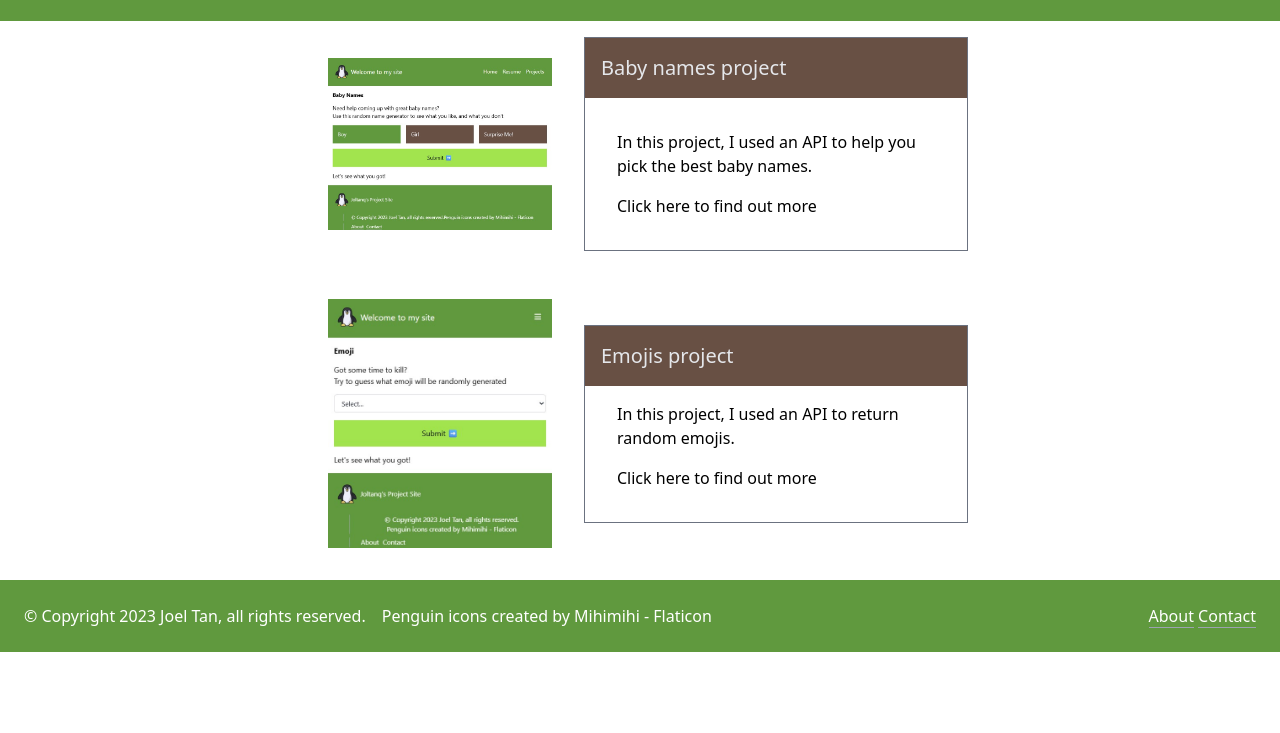
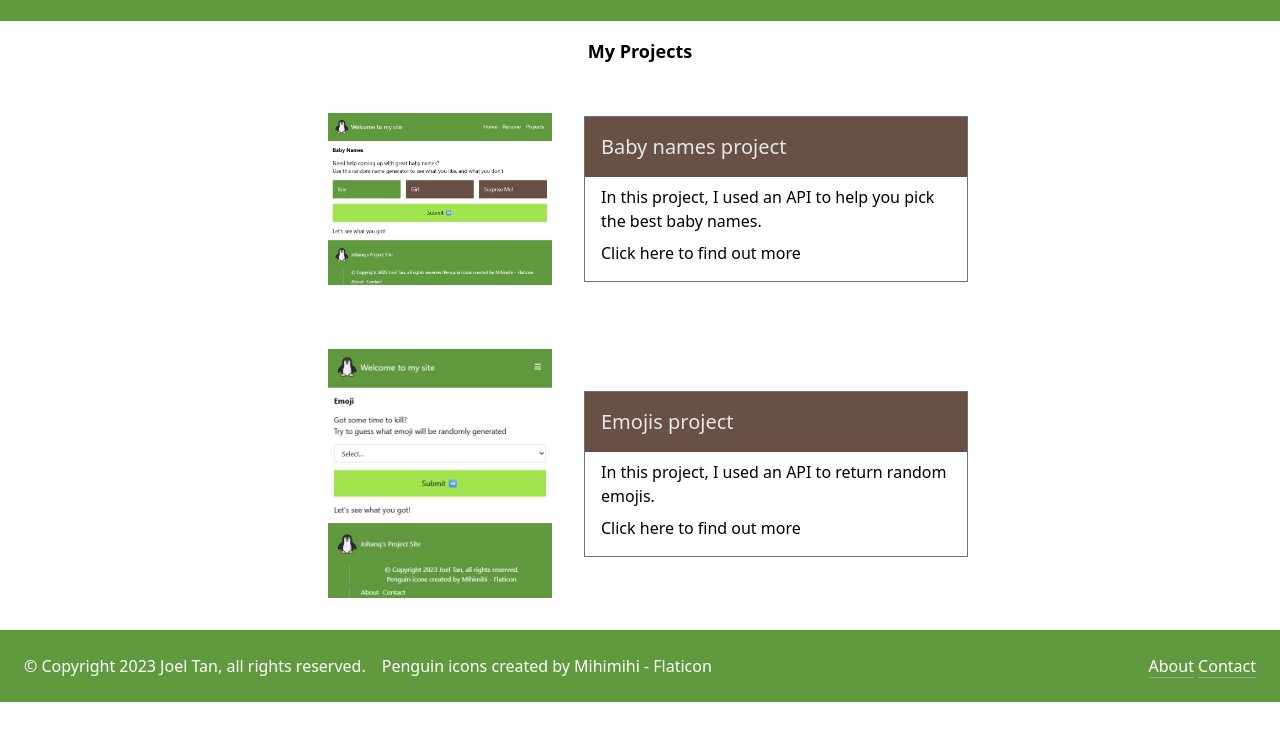
Before and after one commit to Joltanq/WebTech_Project, a website: page project_home.html in a window 1280 px wide. Shown: the part 67-800 px from the top of the page. Drawn offline with Linux system fonts and the light colour scheme.

Commit message:
fix(project home):fix  error from w3c validator

```diff
--- a/project_home.html
+++ b/project_home.html
@@ -41,15 +41,16 @@
 </div>
 
 <main>
+    <h1 class="gap-4 p-4 font-bold text-lg text-center"> My Projects</h1>
     <div class="flex flex-col sm:flex-row gap-4 p-4 sm:justify-center items-center">
         <img src="./assets/img/baby_names.jpg" alt="Screenshot of baby names page" class="  overflow-hidden shrink-0  flex flex-col w-64 p-4">
         <nav>
             <a href="./project_baby_names.html" class=" border border-gray-500 flex flex-col gap-4 p-4 sm:max-w-96">
-                <h4 class="bg-secondary text-gray-200 p-4 -m-4 mb-0 text-xl">Baby names project</h4>
-                    <section class="flex flex-col gap-4 p-4 ">
+                <section class="flex flex-col gap-2 ">
+                    <h2 class="bg-secondary text-gray-200 p-4 -m-4 mb-0 text-xl">Baby names project</h2>
                         <p> In this project, I used an API to help you pick the best baby names.</p>
                         <p> Click here to find out more</p>
-                    </section>
+                </section>
             </a>
         </nav>
     </div>
@@ -59,11 +60,11 @@
 
         <nav class=" border border-gray-500 flex flex-col gap-4 p-4 sm:max-w-96 ">
             <a href="./project_emoji.html">
-                <h4 class=" text-xl bg-secondary text-gray-200 p-4 -m-4 mb-0">Emojis project</h4>
-                    <article  class="flex flex-col gap-4 p-4 ">
+                <section class="flex flex-col gap-2 ">
+                    <h2 class=" text-xl bg-secondary text-gray-200 p-4 -m-4 mb-0">Emojis project</h2>
                         <p> In this project, I used an API to return random emojis.</p>
                         <p> Click here to find out more</p>
-                    </article>
+                </section>
 
             </a>
         </nav>
```
Also changed, not shown: assets/css/site.css.
